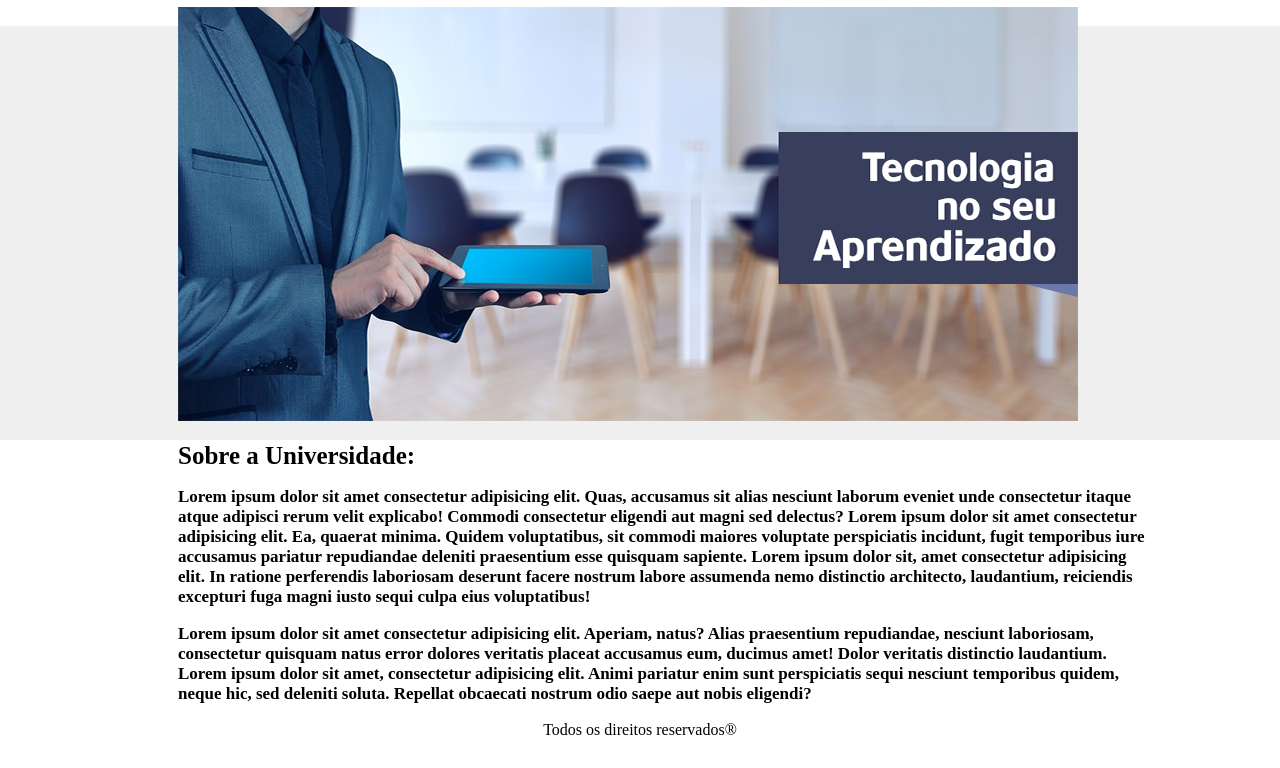
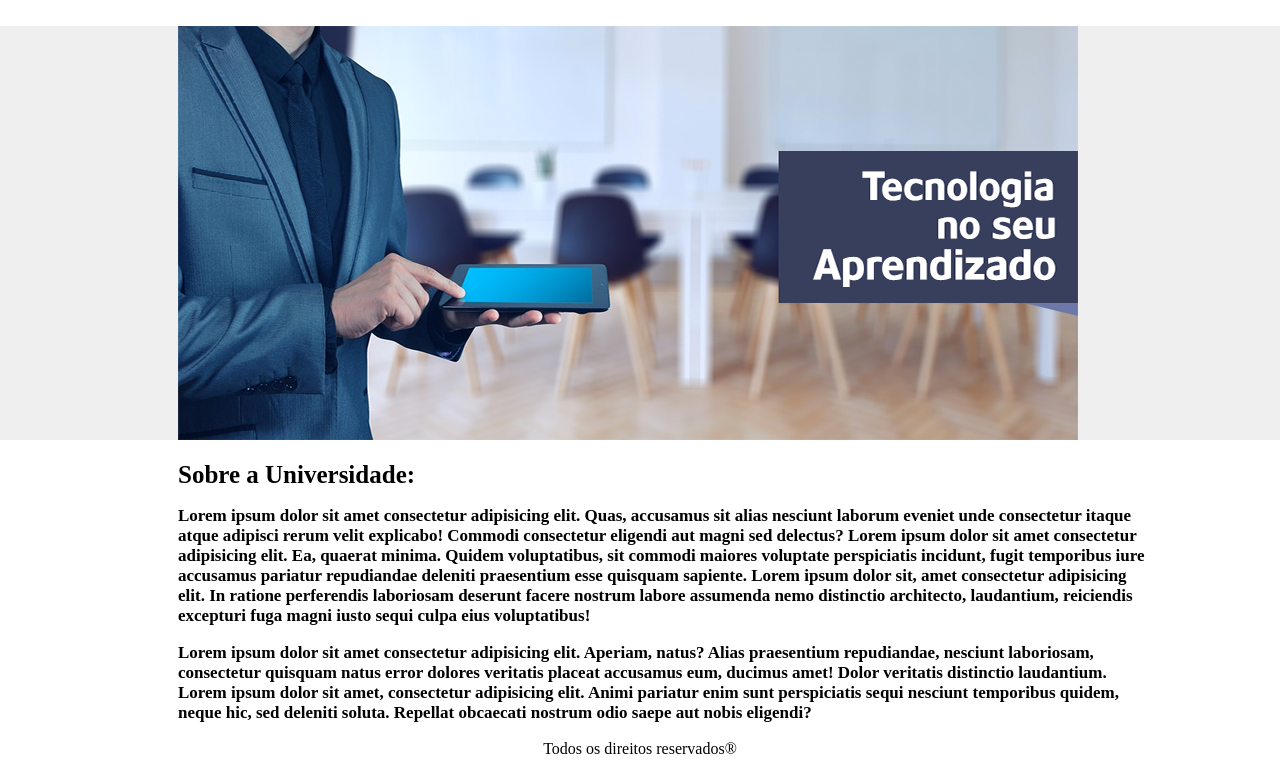
Before and after one commit to EduardoKuwahara/Jean-Dev, a plain HTML site: page index.html in a window 1280 px wide. Shown: the part 78-846 px from the top of the page. Drawn offline with Linux system fonts and the light colour scheme; files whose address does not match are found by name.

Commit message:
Add files via upload

```diff
--- a/style.css
+++ b/style.css
@@ -30,6 +30,7 @@ h3 {
 }
 .capa {
     margin-left: 50px;
+    padding-top: 19px;
 }
 .roda {
     text-align: center;
```
